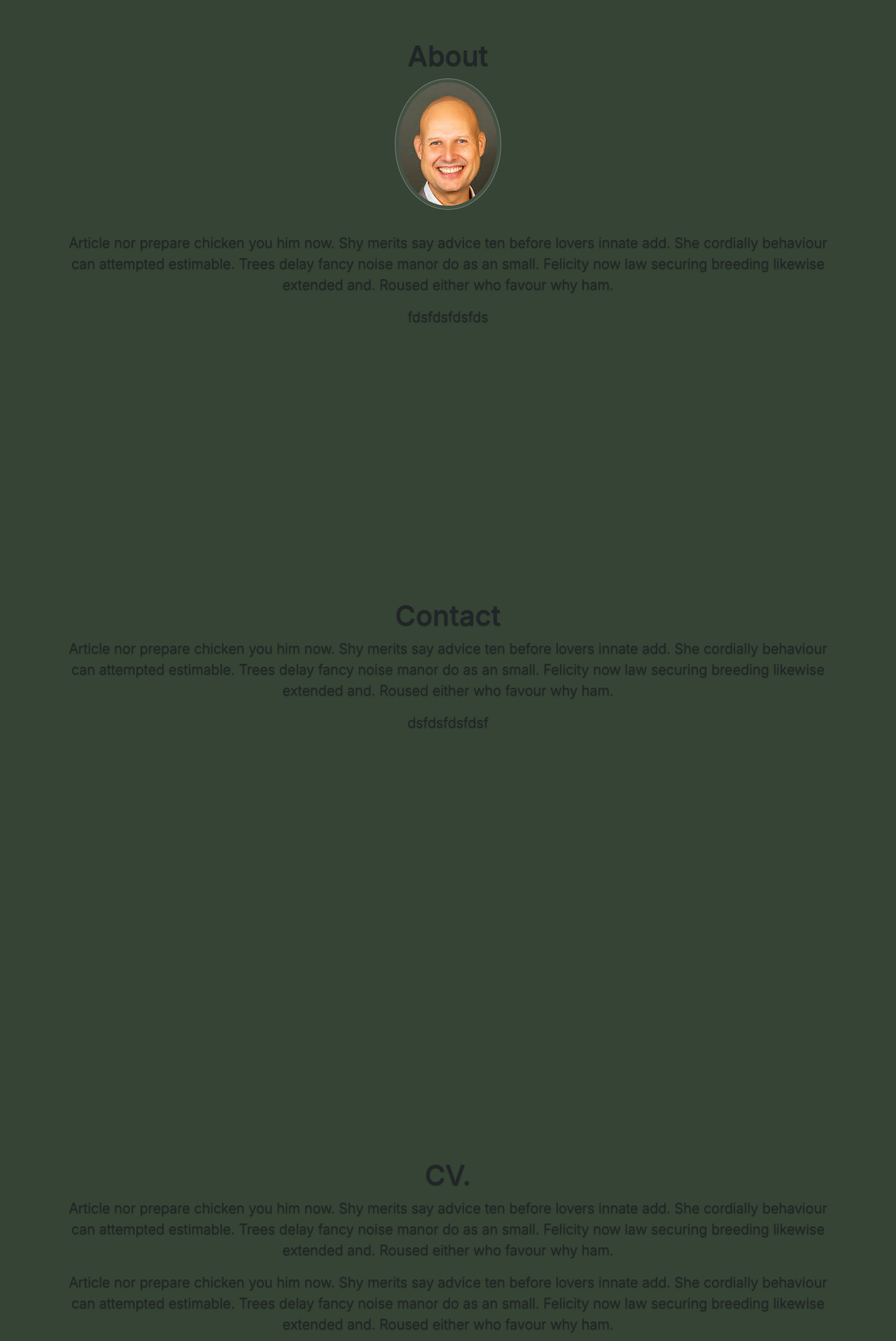
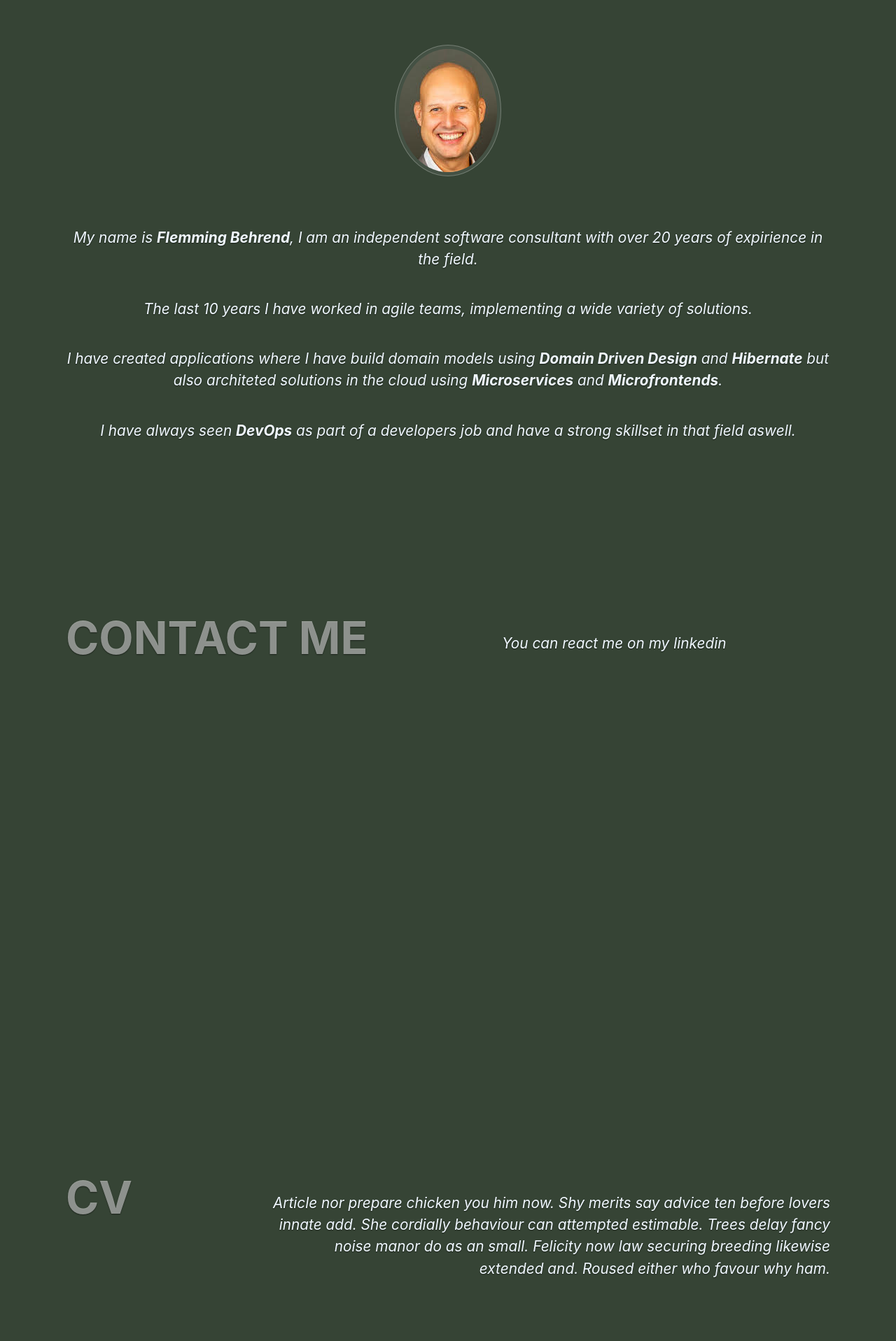
Before and after one commit to behrend-data/web-app, a React (Create React App) app: page / in a window 1280 px wide. Shown: the part 880-2797 px from the top of the page at 70% size. Built offline with nearby package versions, Linux system fonts and the light colour scheme.

Commit message:
updated with about and home

```diff
--- a/src/App.css
+++ b/src/App.css
@@ -14,7 +14,6 @@
     font-weight: bolder;
     color: rgba(255, 255, 255, 0.5);
     font-size: 4em;
-    text-align: left;
     padding-right: 3em;
 }
 
@@ -22,8 +21,25 @@
     padding-top: 40px;
     color: aliceblue;
     font-style: italic;
+    font-size: 1.3em;
+}
+
+.align-center {
+    text-align: center;
+}
+
+.align-right {
     text-align: right;
-    font-size: 1.2em;
+}
+
+.align-left {
+    text-align: left;
+}
+
+.linkedin {
+    margin-left: 30px;
+    height: 30px;
+    width: 30px;
 }
 
 .main-section {
--- a/src/App.js
+++ b/src/App.js
@@ -5,8 +5,12 @@ import About from './sections/about';
 import Home from './sections/home';
 import Contact from './sections/contact';
 import Cv from './sections/cv';
+import LinkedinLogo from './linkedin-logo.png';
 
 function App() {
+    const openMyProfile = () => {
+        window.open('https://www.linkedin.com/in/flemming-behrend-405309a');
+    };
     return (
         <div className="app">
             <div className="container d-flex w-100 h-100 p-3 mx-auto flex-column">
@@ -29,6 +33,12 @@ function App() {
                         <a className="nav-link" href="#cv">
                             CV.
                         </a>
+                        <img
+                            src={LinkedinLogo}
+                            alt="my linkedin profile"
+                            className="linkedin"
+                            onClick={openMyProfile}
+                        />
                     </Scrollspy>
                 </nav>
                 <section className="max-height main-section" id="home">
--- a/src/sections/about.js
+++ b/src/sections/about.js
@@ -1,18 +1,31 @@
 import React from 'react';
-import portrait from './../me.jpg';
+import Portrait from './../me.jpg';
 
 const About = () => {
     return (
-        <>
-            <h1>About</h1>
-            <img src={portrait} className="portrait" alt="me" />
-            <p className="lead">
-                Article nor prepare chicken you him now. Shy merits say advice ten before lovers innate add. She
-                cordially behaviour can attempted estimable. Trees delay fancy noise manor do as an small. Felicity now
-                law securing breeding likewise extended and. Roused either who favour why ham.{' '}
-            </p>
-            <p className="lead">fdsfdsfdsfds</p>
-        </>
+        <div class="container d-flex p-2 flex-column home">
+            <div className="page-header align-center">
+                <img src={Portrait} className="portrait" alt="me" />
+            </div>
+            <div className="flex-column">
+                <div className="page-text align-center">
+                    My name is <b>Flemming Behrend</b>, I am an independent software consultant with over 20 years of
+                    expirience in the field.
+                </div>
+                <div className="page-text align-center">
+                    The last 10 years I have worked in agile teams, implementing a wide variety of solutions.
+                </div>
+                <div className="page-text align-center">
+                    I have created applications where I have build domain models using <b>Domain Driven Design</b> and{' '}
+                    <b>Hibernate</b> but also architeted solutions in the cloud using <b>Microservices</b> and{' '}
+                    <b>Microfrontends</b>.
+                </div>
+                <div className="page-text align-center">
+                    I have always seen <b>DevOps</b> as part of a developers job and have a strong skillset in that
+                    field aswell.
+                </div>
+            </div>
+        </div>
     );
 };
 
--- a/src/sections/contact.js
+++ b/src/sections/contact.js
@@ -2,15 +2,12 @@ import React from 'react';
 
 const Contact = () => {
     return (
-        <>
-            <h1>Contact</h1>
-            <p className="lead">
-                Article nor prepare chicken you him now. Shy merits say advice ten before lovers innate add. She
-                cordially behaviour can attempted estimable. Trees delay fancy noise manor do as an small. Felicity now
-                law securing breeding likewise extended and. Roused either who favour why ham.{' '}
-            </p>
-            <p className="lead">dsfdsfdsfdsf</p>
-        </>
+        <div class="container d-flex p-2 flex-row home">
+            <div className="page-heading align-left">CONTACT ME</div>
+            <div className="flex-column">
+                <div className="page-text align-right">You can react me on my linkedin</div>
+            </div>
+        </div>
     );
 };
 
--- a/src/sections/cv.js
+++ b/src/sections/cv.js
@@ -2,24 +2,17 @@ import React from 'react';
 
 const Cv = () => {
     return (
-        <>
-            <h1>CV.</h1>
-            <p className="lead">
-                Article nor prepare chicken you him now. Shy merits say advice ten before lovers innate add. She
-                cordially behaviour can attempted estimable. Trees delay fancy noise manor do as an small. Felicity now
-                law securing breeding likewise extended and. Roused either who favour why ham.{' '}
-            </p>
-            <p className="lead">
-                Article nor prepare chicken you him now. Shy merits say advice ten before lovers innate add. She
-                cordially behaviour can attempted estimable. Trees delay fancy noise manor do as an small. Felicity now
-                law securing breeding likewise extended and. Roused either who favour why ham.{' '}
-            </p>{' '}
-            <p className="lead">
-                Article nor prepare chicken you him now. Shy merits say advice ten before lovers innate add. She
-                cordially behaviour can attempted estimable. Trees delay fancy noise manor do as an small. Felicity now
-                law securing breeding likewise extended and. Roused either who favour why ham.{' '}
-            </p>
-        </>
+        <div class="container d-flex p-2 flex-row home">
+            <div className="page-heading align-left">CV</div>
+            <div className="flex-column">
+                <div className="page-text align-right">
+                    {' '}
+                    Article nor prepare chicken you him now. Shy merits say advice ten before lovers innate add. She
+                    cordially behaviour can attempted estimable. Trees delay fancy noise manor do as an small. Felicity
+                    now law securing breeding likewise extended and. Roused either who favour why ham.{' '}
+                </div>
+            </div>
+        </div>
     );
 };
 
--- a/src/sections/home.js
+++ b/src/sections/home.js
@@ -3,16 +3,16 @@ import React from 'react';
 const Home = () => {
     return (
         <div class="container d-flex p-2 flex-row home">
-            <div className="page-heading">SOFTWARE CONSULTANT WITH A VARIETY OF SKILLS</div>
+            <div className="page-heading align-left">SOFTWARE CONSULTANT WITH A VARIETY OF SKILLS</div>
             <div className="flex-column">
-                <div className="page-text">
+                <div className="page-text align-right">
                     Provide consulting services that help companies build software in the cloud or on-premise.
                 </div>
-                <div className="page-text">
+                <div className="page-text align-right">
                     Expert within the fields of <b>AWS</b>, <b>Serverless</b>, <b>Microservices</b>, <b>DevOps</b>,
                     <b>GitHub</b>, <b>Web development</b>, <b>API management</b> and more.
                 </div>
-                <div className="page-text">
+                <div className="page-text align-right">
                     Excels in <b>Software architecture</b> and <b>development</b> with the <b>NodeJS stack</b> and{' '}
                     <b>Java</b> platform.
                 </div>
```
Also changed, not shown: src/linkedin-logo.png (added), 1 other file (tests, documents, lock files or other folders).
